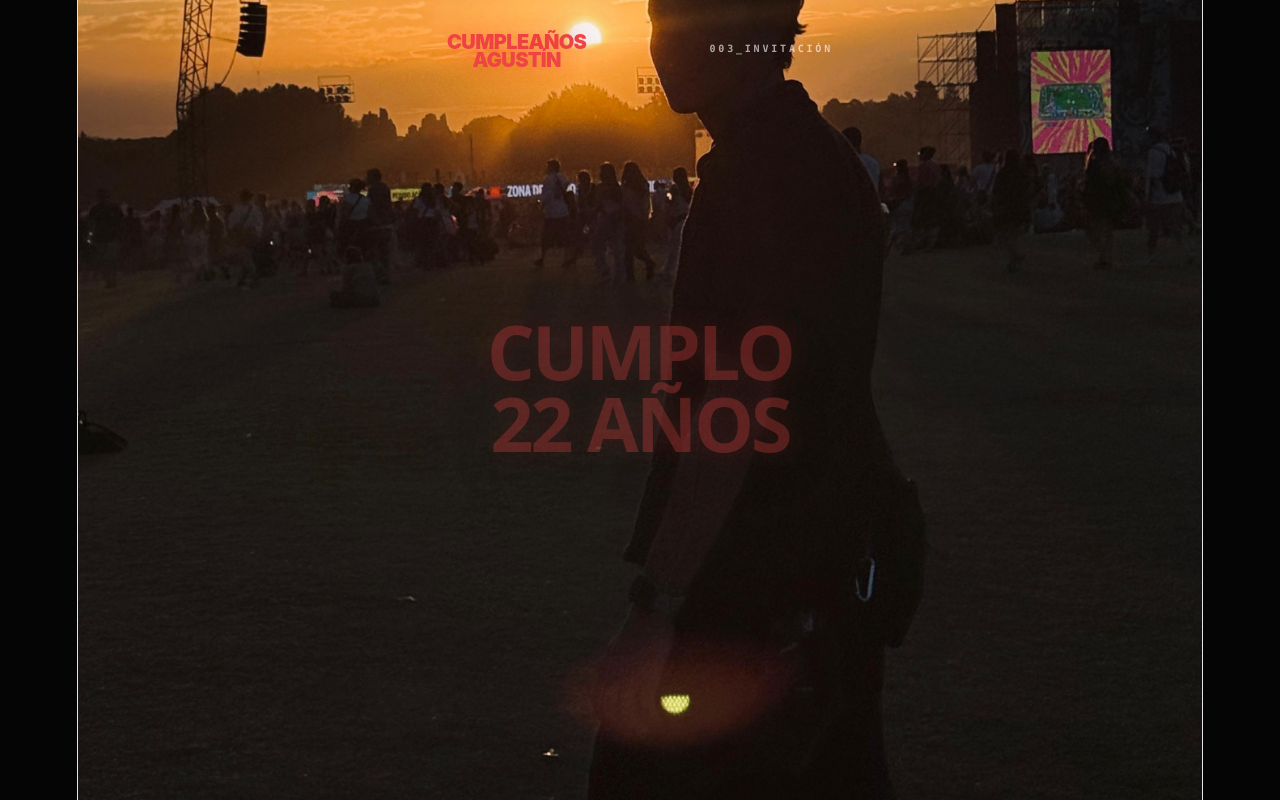
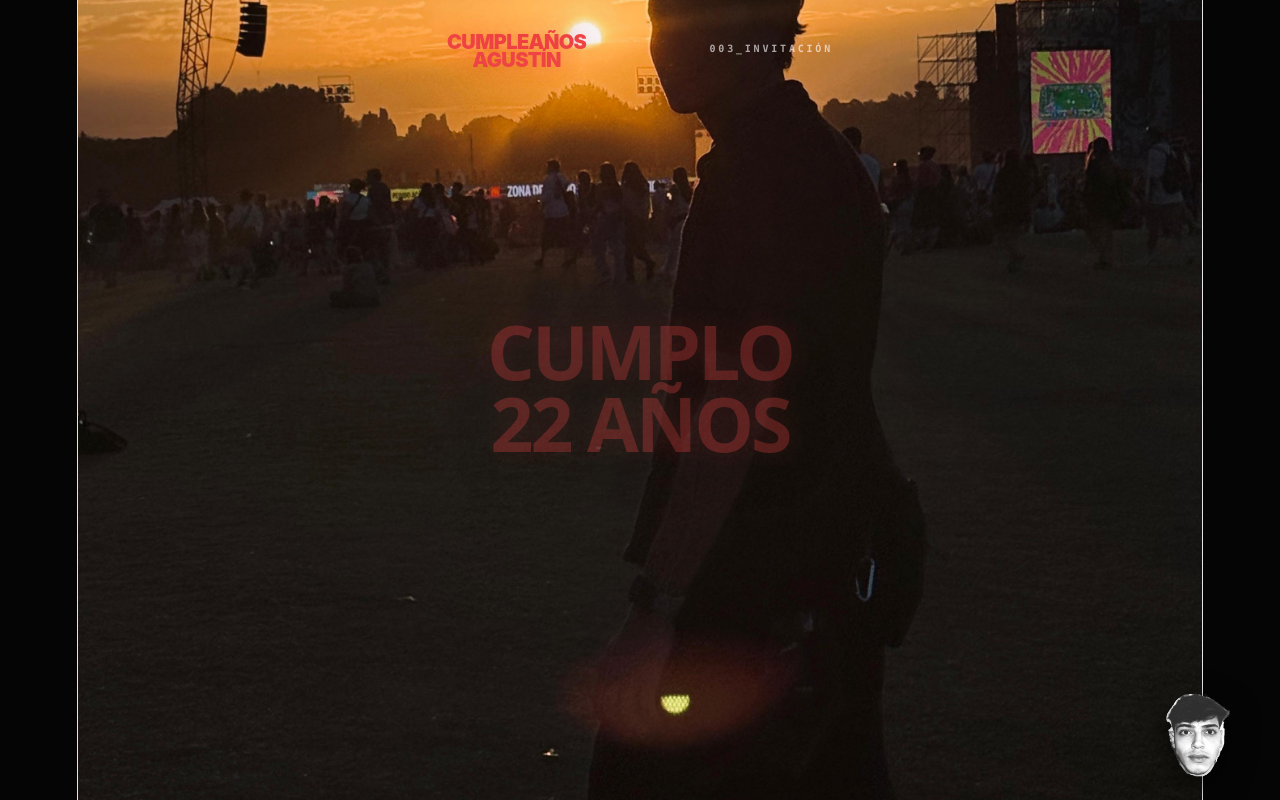
Before and after one commit to IAMAcosta/invitacionCumple, a React (Vite) app: page / in a window 1280 px wide. Built offline with nearby package versions, Linux system fonts and the light colour scheme.

Commit message:
Update App.jsx

```diff
--- a/src/App.jsx
+++ b/src/App.jsx
@@ -353,7 +353,7 @@ function FloatingFace({ step, answer, submitted }) {
   const [mood, setMood] = useState("poker");
   const [message, setMessage] = useState("");
 
-  const showByStep = step >= 3;
+  const showByStep = step >= 2;
 
   const getSafeRandomPosition = () => {
     const viewportWidth = window.innerWidth;
@@ -402,7 +402,7 @@ function FloatingFace({ step, answer, submitted }) {
       return;
     }
 
-    if (step === 4) {
+    if (step === 2 || step === 4) {
       showTemporaryFace("angry", "mas vale que vayas hdp");
       return;
     }
```
